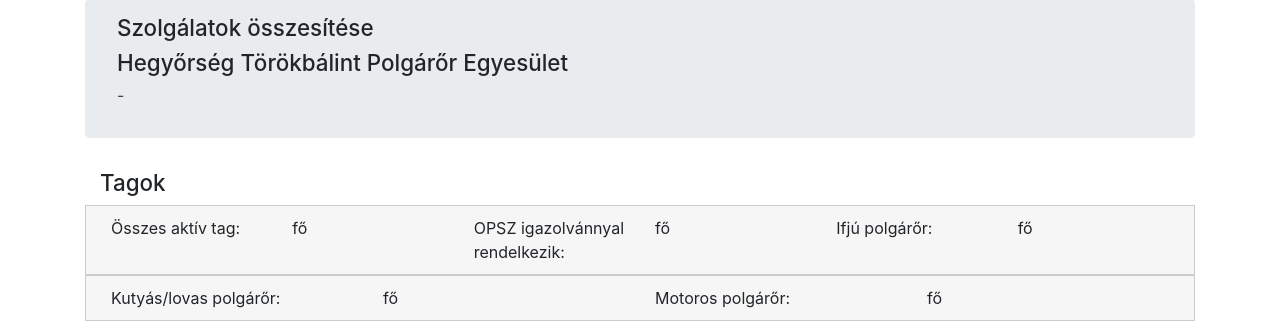
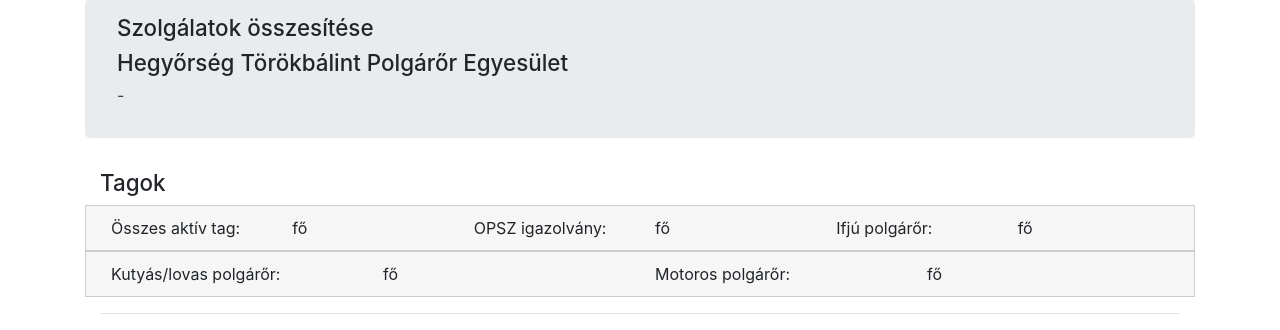
Before and after one commit to udvarisz/timesheet, a Django app: template mysite/time_sheet/templates/time_sheet/duty_sum.html in a window 1280 px wide. Shown: the part 160-490 px from the top of the page. Run offline with Django 3.2, Linux system fonts and the light colour scheme; the template is opened without the code that fills it, so the values that code supplies are empty; some libraries are stand-ins or nearby versions.

Commit message:
Update duty_sum.html

```diff
--- a/mysite/time_sheet/templates/time_sheet/duty_sum.html
+++ b/mysite/time_sheet/templates/time_sheet/duty_sum.html
@@ -22,7 +22,7 @@ Szolgálat
         {{a}} fő
       </div>
       <div class="col-md-2 col-sm-6 col-6">
-        OPSZ igazolvánnyal rendelkezik:
+        OPSZ igazolvány:
       </div>
       <div class="col-md-2 col-sm-6 col-6">
         {{id}} fő
```
